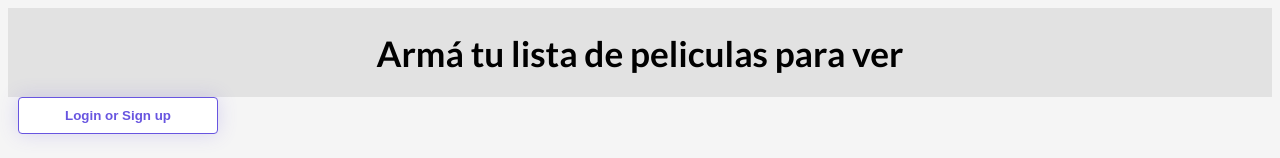
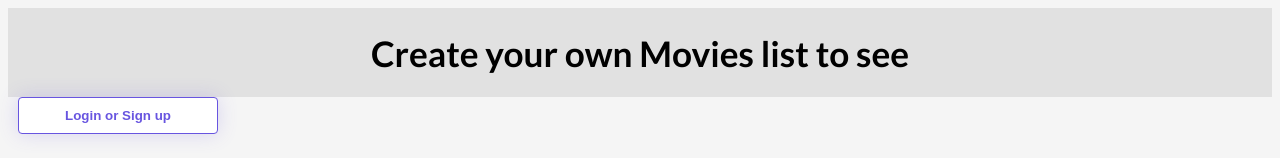
Before and after one commit to marcoluchi11/movies-seen, a React (Create React App) app: page / in a window 1280 px wide. Shown: the top 158 px of the page. Built offline with nearby package versions, Linux system fonts and the light colour scheme.

Commit message:
change language of title

```diff
--- a/src/components/Header.jsx
+++ b/src/components/Header.jsx
@@ -4,12 +4,12 @@ const Encabezado = styled.header`
   display: flex;
   justify-content: center;
   font-size: 1.1rem;
-  background-color: #e2e2e2;
+  background-color: #e1e1e1;
 `;
 const Header = () => {
   return (
     <Encabezado>
-      <h1>Armá tu lista de peliculas para ver</h1>
+      <h1>Create your own Movies list to see</h1>
     </Encabezado>
   );
 };
```
